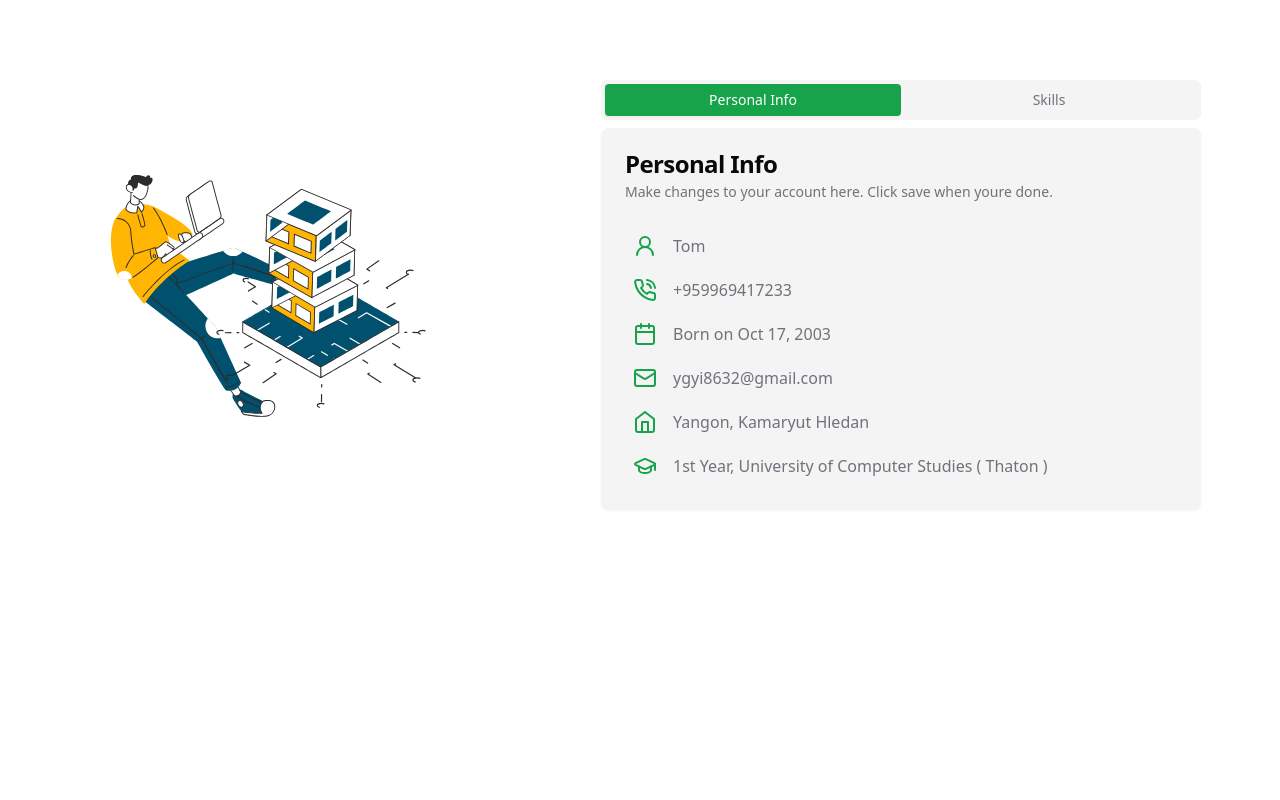
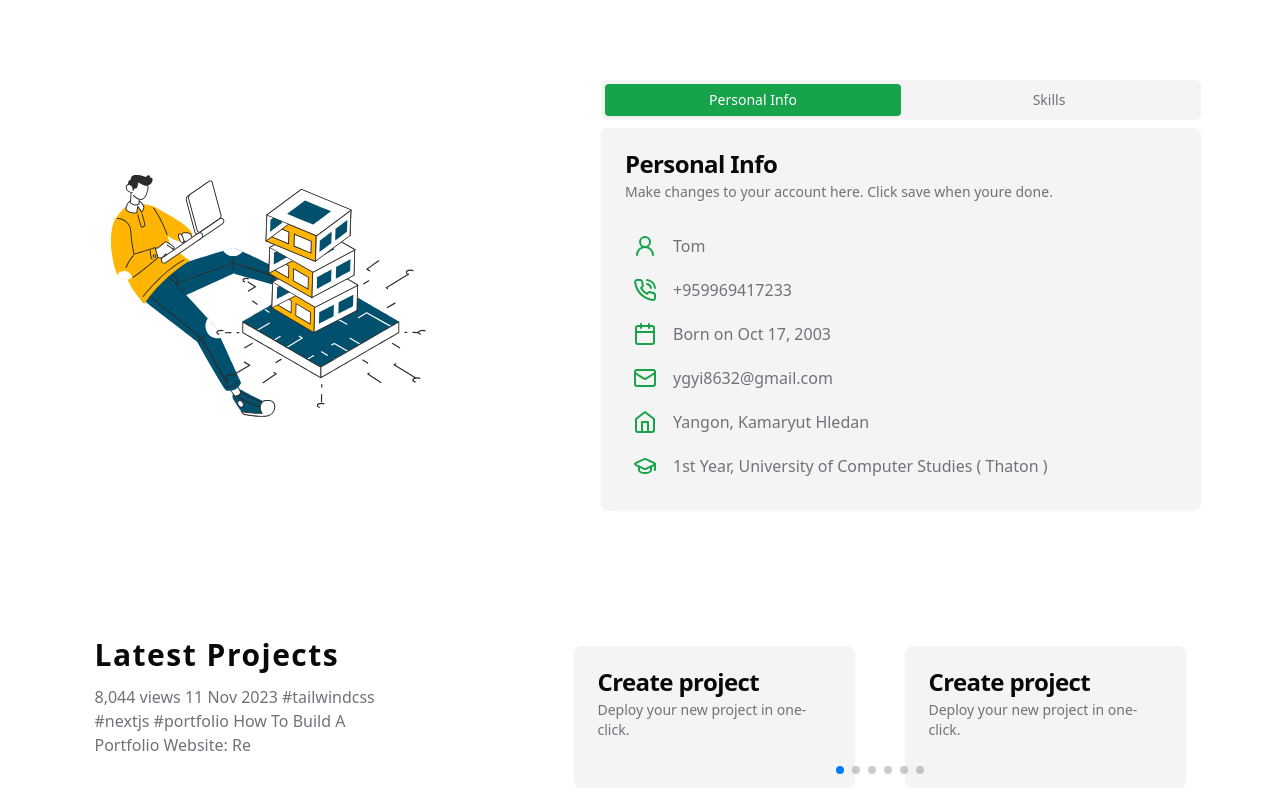
Before and after one commit to JazzsCo/portfolio-dev, a Next.js app: page / in a window 1280 px wide. Shown: the part 608-1408 px from the top of the page. Before the commit the page ends 1130 px from the top, so only its background shows below. Built offline with nearby package versions, Linux system fonts and the light colour scheme.

Commit message:
Added latest projects with dummy data

```diff
--- a/src/app/layout.tsx
+++ b/src/app/layout.tsx
@@ -32,7 +32,7 @@ export default function RootLayout({
           fontSans.variable
         )}
       >
-        <ThemeProvider attribute="class" defaultTheme="system">
+        <ThemeProvider attribute="class" defaultTheme="light">
           <MainNav />
           <div className="h-full w-full lg:max-w-7xl mx-auto p-3 px-7 mt-16">
             {children}
--- a/src/app/page.tsx
+++ b/src/app/page.tsx
@@ -13,6 +13,15 @@ import {
 } from "lucide-react";
 import Lottie from "lottie-react";
 import { useEffect, useState } from "react";
+
+// import Swiper core and required modules
+import { Pagination } from "swiper/modules";
+
+import { Swiper, SwiperSlide } from "swiper/react";
+
+// Import Swiper styles
+import "swiper/css";
+import "swiper/css/pagination";
 
 import { Button } from "@/components/ui/button";
 import {
@@ -129,6 +138,149 @@ const skillData: skillDataType[] = [
   },
 ];
 
+const projectData = [
+  {
+    name: "Genius AI",
+    description:
+      "Make changes to your account here. Click save when youre done.",
+    category: "SAAS",
+    tools: {
+      lng: ["Typescript", "Javascript"],
+      framework: [
+        "React",
+        "Nextjs",
+        "Tailwind",
+        "Shadcn UI",
+        "Prisma",
+        "Stripe",
+      ],
+    },
+    imgUrl: "/",
+    liveLink: "/",
+    githubLink: "/",
+  },
+  {
+    name: "Ecommerce Admin",
+    description:
+      "Make changes to your account here. Click save when youre done.",
+    category: "SAAS",
+    tools: {
+      lng: ["Typescript", "Javascript"],
+      framework: [
+        "React",
+        "Nextjs",
+        "Tailwind",
+        "Shadcn UI",
+        "Prisma",
+        "Stripe",
+      ],
+    },
+    imgUrl: "/",
+    liveLink: "/",
+    githubLink: "/",
+  },
+  {
+    name: "Ecommerce Admin",
+    description:
+      "Make changes to your account here. Click save when youre done.",
+    category: "SAAS",
+    tools: {
+      lng: ["Typescript", "Javascript"],
+      framework: [
+        "React",
+        "Nextjs",
+        "Tailwind",
+        "Shadcn UI",
+        "Prisma",
+        "Stripe",
+      ],
+    },
+    imgUrl: "/",
+    liveLink: "/",
+    githubLink: "/",
+  },
+  {
+    name: "Ecommerce Admin",
+    description:
+      "Make changes to your account here. Click save when youre done.",
+    category: "SAAS",
+    tools: {
+      lng: ["Typescript", "Javascript"],
+      framework: [
+        "React",
+        "Nextjs",
+        "Tailwind",
+        "Shadcn UI",
+        "Prisma",
+        "Stripe",
+      ],
+    },
+    imgUrl: "/",
+    liveLink: "/",
+    githubLink: "/",
+  },
+  {
+    name: "Ecommerce Admin",
+    description:
+      "Make changes to your account here. Click save when youre done.",
+    category: "SAAS",
+    tools: {
+      lng: ["Typescript", "Javascript"],
+      framework: [
+        "React",
+        "Nextjs",
+        "Tailwind",
+        "Shadcn UI",
+        "Prisma",
+        "Stripe",
+      ],
+    },
+    imgUrl: "/",
+    liveLink: "/",
+    githubLink: "/",
+  },
+  {
+    name: "Ecommerce Admin",
+    description:
+      "Make changes to your account here. Click save when youre done.",
+    category: "SAAS",
+    tools: {
+      lng: ["Typescript", "Javascript"],
+      framework: [
+        "React",
+        "Nextjs",
+        "Tailwind",
+        "Shadcn UI",
+        "Prisma",
+        "Stripe",
+      ],
+    },
+    imgUrl: "/",
+    liveLink: "/",
+    githubLink: "/",
+  },
+  {
+    name: "Ecommerce Admin",
+    description:
+      "Make changes to your account here. Click save when youre done.",
+    category: "SAAS",
+    tools: {
+      lng: ["Typescript", "Javascript"],
+      framework: [
+        "React",
+        "Nextjs",
+        "Tailwind",
+        "Shadcn UI",
+        "Prisma",
+        "Stripe",
+      ],
+    },
+    imgUrl: "/",
+    liveLink: "/",
+    githubLink: "/",
+  },
+];
+
 export default function Home() {
   const [isMounted, setIsMounted] = useState(false);
 
@@ -209,9 +361,9 @@ export default function Home() {
           <TabsContent value="skills">
             <Card>
               <CardHeader>
-                <CardTitle className="-tracking-tighter">Languages</CardTitle>
+                <CardTitle>What I Use Everyday</CardTitle>
                 <CardDescription>
-                  I use this languages, frameworks, database, tools and other
+                  I use this languages, frameworks, databases, tools and other
                   libraries every day.
                 </CardDescription>
               </CardHeader>
@@ -256,6 +408,49 @@ export default function Home() {
           </TabsContent>
         </Tabs>
       </section>
+
+      <section className="mt-24 flex flex-col items-center justify-around md:flex-row space-y-10 md:space-x-10 transition-all">
+        <div className="space-y-5 w-1/4 flel flex-col justify-center">
+          <div className="space-y-3 text-center md:text-left transition-all">
+            <h2 className="text-3xl font-bold -tracking-tighter">
+              Latest Projects
+            </h2>
+            <p className="text-muted-foreground">
+              8,044 views 11 Nov 2023 #tailwindcss #nextjs #portfolio How To
+              Build A Portfolio Website: Re
+            </p>
+          </div>
+        </div>
+
+        {/* Latest Projects */}
+        <div className="w-2/4">
+          <Swiper
+            // install Swiper modules
+            modules={[Pagination]}
+            spaceBetween={50}
+            slidesPerView={2}
+            pagination={{ clickable: true }}
+          >
+            {projectData.map((data) => (
+              <SwiperSlide key={data.liveLink}>
+                <Card>
+                  <CardHeader>
+                    <CardTitle>Create project</CardTitle>
+                    <CardDescription>
+                      Deploy your new project in one-click.
+                    </CardDescription>
+                  </CardHeader>
+                  <CardContent>
+                    <form>
+                      <div className="grid w-full items-center gap-4"></div>
+                    </form>
+                  </CardContent>
+                </Card>
+              </SwiperSlide>
+            ))}
+          </Swiper>
+        </div>
+      </section>
     </main>
   );
 }
--- /dev/null
+++ b/src/components/ui/badge.tsx
@@ -0,0 +1,36 @@
+import * as React from "react"
+import { cva, type VariantProps } from "class-variance-authority"
+
+import { cn } from "@/lib/utils"
+
+const badgeVariants = cva(
+  "inline-flex items-center rounded-full border px-2.5 py-0.5 text-xs font-semibold transition-colors focus:outline-none focus:ring-2 focus:ring-ring focus:ring-offset-2",
+  {
+    variants: {
+      variant: {
+        default:
+          "border-transparent bg-primary text-primary-foreground hover:bg-primary/80",
+        secondary:
+          "border-transparent bg-secondary text-secondary-foreground hover:bg-secondary/80",
+        destructive:
+          "border-transparent bg-destructive text-destructive-foreground hover:bg-destructive/80",
+        outline: "text-foreground",
+      },
+    },
+    defaultVariants: {
+      variant: "default",
+    },
+  }
+)
+
+export interface BadgeProps
+  extends React.HTMLAttributes<HTMLDivElement>,
+    VariantProps<typeof badgeVariants> {}
+
+function Badge({ className, variant, ...props }: BadgeProps) {
+  return (
+    <div className={cn(badgeVariants({ variant }), className)} {...props} />
+  )
+}
+
+export { Badge, badgeVariants }
```
